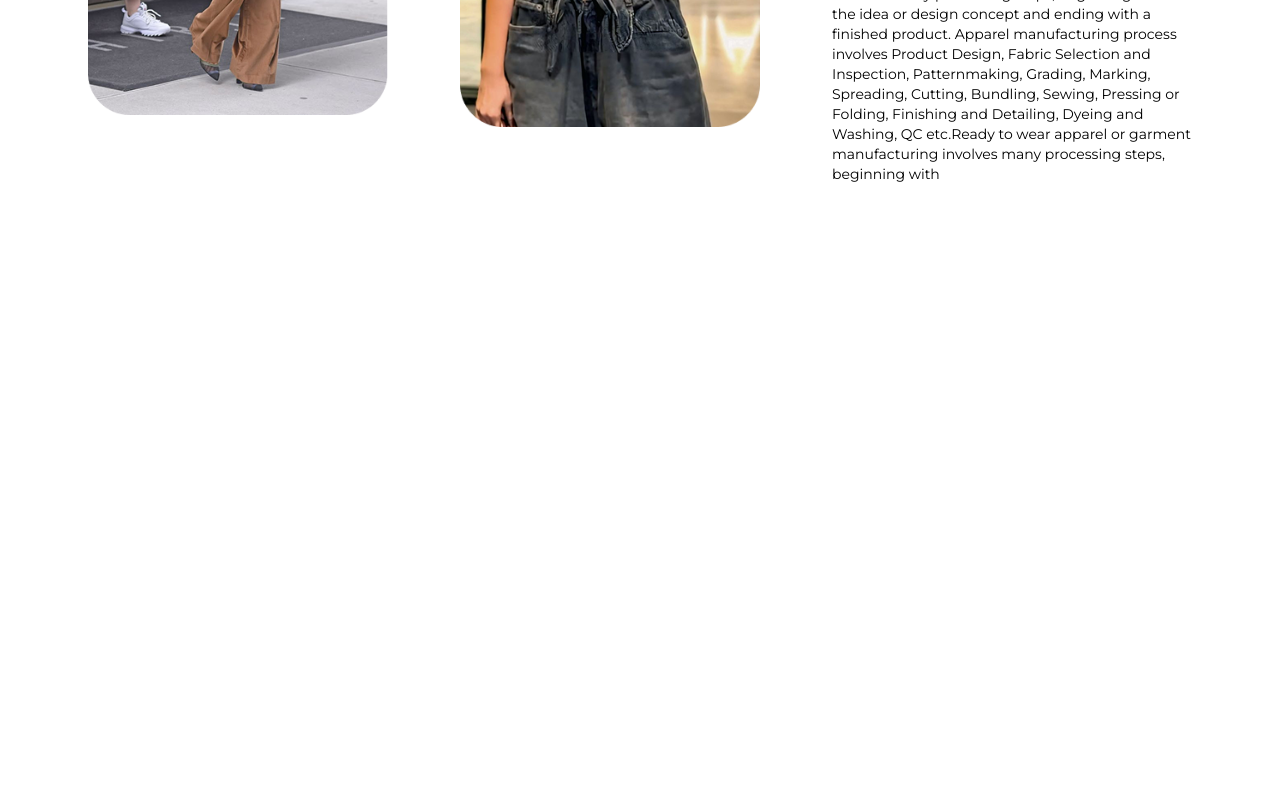
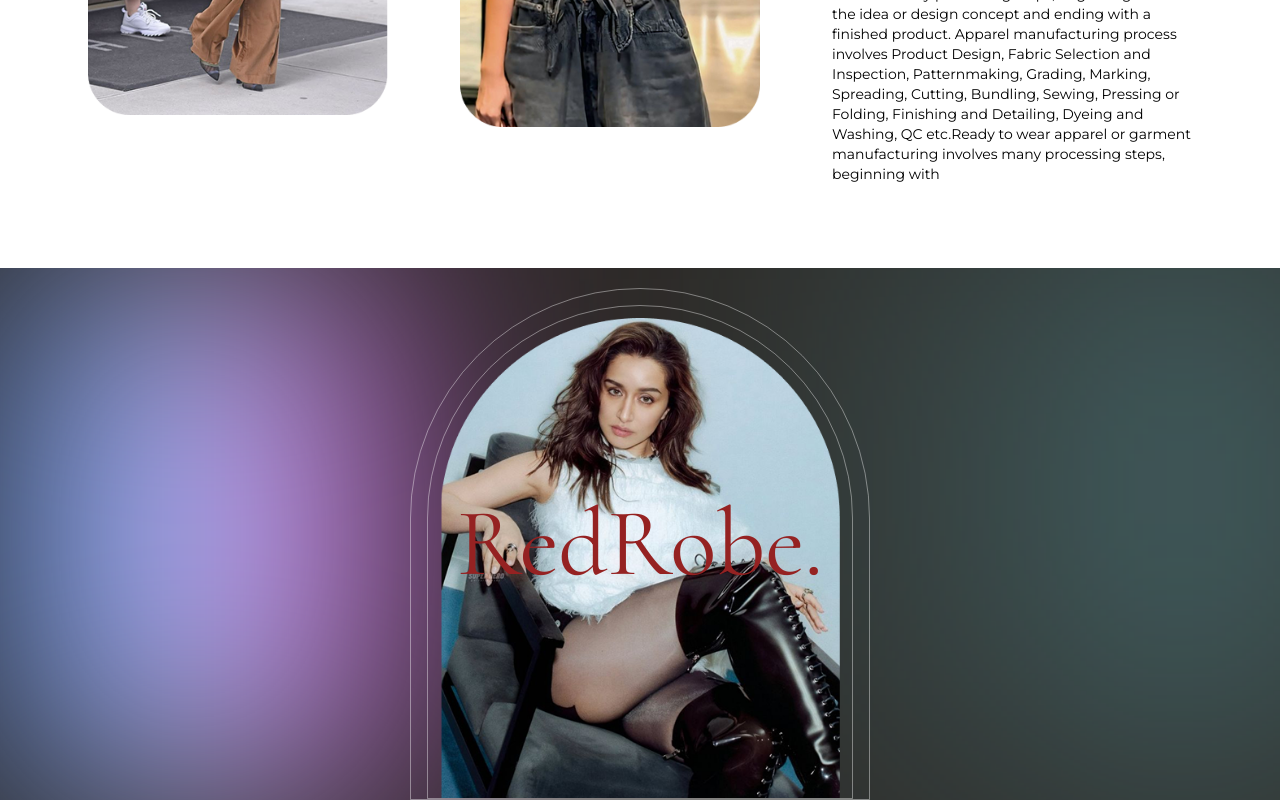
Before and after one commit to mdAliMaaz/redrobe, a Next.js app: page / in a window 1280 px wide. Shown: the part 1275-2075 px from the top of the page. Before the commit the page ends 1543 px from the top, so only its background shows below. Built offline with nearby package versions, Linux system fonts and the light colour scheme.

Commit message:
done with about section.

```diff
--- a/src/app/globals.css
+++ b/src/app/globals.css
@@ -10,15 +10,39 @@
 }
 
 @theme {
-  --color-primary-light:var(--color-primary-light) ;
+	--color-primary-light: var(--color-primary-light);
 	--color-dark: var(--bg-dark);
 	--color-primary-red: var(--color-primary-red);
 	--color-secondary-light: var(--color-secondary-light);
 	--font-cormorant: var(--font-cormorant);
 }
 img {
-  max-inline-size: 100%;
+	max-inline-size: 100%;
 }
 body {
 	font-family: var(--font-montserrat), serif;
 }
+.gradient-01 {
+	background-image: linear-gradient(
+		270deg,
+		hsl(295deg 76% 51%) 0%,
+		hsl(284deg 70% 73%) 26%,
+		hsl(257deg 70% 86%) 39%,
+		hsl(202deg 92% 90%) 50%,
+		hsl(215deg 77% 81%) 61%,
+		hsl(221deg 73% 70%) 74%,
+		hsl(220deg 76% 51%) 100%
+	);
+	filter: blur(125px);
+}
+
+.gradient-02 {
+	position: absolute;
+	width: 200px;
+	height: 438px;
+	top: 0px;
+	right: 0px;
+
+	background: #7aebfb;
+	filter: blur(190px);
+}
--- a/src/app/page.tsx
+++ b/src/app/page.tsx
@@ -1,12 +1,25 @@
 import AboutSection from '@/components/about-section'
 import Hero from '@/components/hero'
-
+import Heading from '@/components/shared/heading'
+import Image from 'next/image'
 
 export default function Home() {
 	return (
 		<main>
 			<Hero />
-      <AboutSection/>
+			<AboutSection />
+			<section className="bg-dark w-full flex items-end justify-center pt-5 px-4 relative overflow-hidden">
+				<div className="gradient-01  absolute inset-0 w-[30%]"></div>
+				<div className="size-[50%] gradient-02 absolute"></div>
+				<div className="border-[1px] border-white/40 rounded-t-full pt-2.5 px-2.5  md:pt-4 md:px-4 relative">
+					<div className="flex items-end justify-center border-[1px] border-white/40 w-fit rounded-t-full pt-1.5 px-1.5 md:pt-3 md:px-3">
+						<h1 className="absolute top-1/2 left-[50%] -translate-x-1/2 -translate-y-1/2 text-primary-red text-8xl font-cormorant">
+							RedRobe.
+						</h1>
+						<Image src={'/images/about-4.png'} alt="about-4" width={400} height={400} />
+					</div>
+				</div>
+			</section>
 		</main>
 	)
 }
```
Also changed, not shown: public/images/about-4.png (added).
